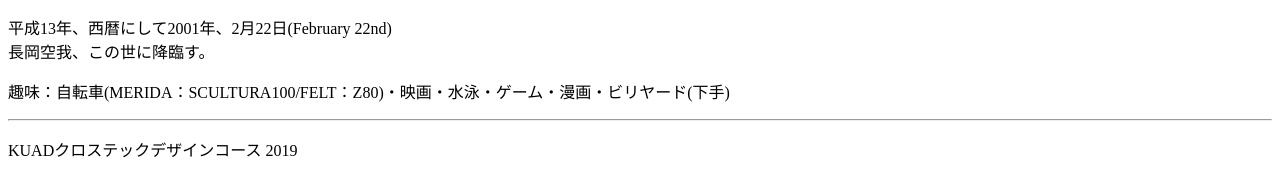
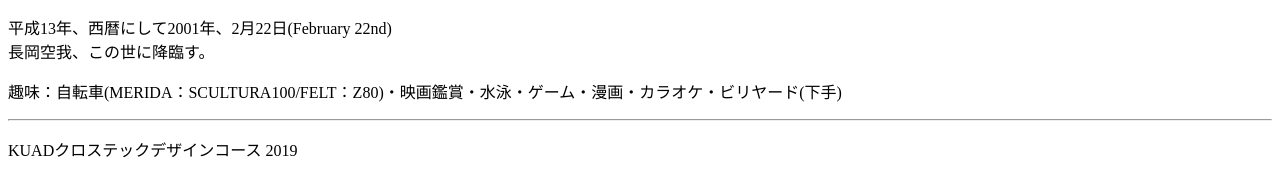
Before and after one commit to KUAD-XtechDesign/studyprogress-kikitekijo, a plain HTML site: page cv.html in a window 1280 px wide. Shown: the part 545-740 px from the top of the page. Drawn offline with Linux system fonts and the light colour scheme.

Commit message:
Update cv.html

```diff
--- a/cv.html
+++ b/cv.html
@@ -28,7 +28,7 @@
       <p>平成13年、西暦にして2001年、2月22日(February 22nd)
         <br>長岡空我、この世に降臨す。
       </p>
-      <p>趣味：自転車(MERIDA：SCULTURA100/FELT：Z80)・映画・水泳・ゲーム・漫画・ビリヤード(下手)
+      <p>趣味：自転車(MERIDA：SCULTURA100/FELT：Z80)・映画鑑賞・水泳・ゲーム・漫画・カラオケ・ビリヤード(下手)
       </p>
     </main>
     <footer>
```
